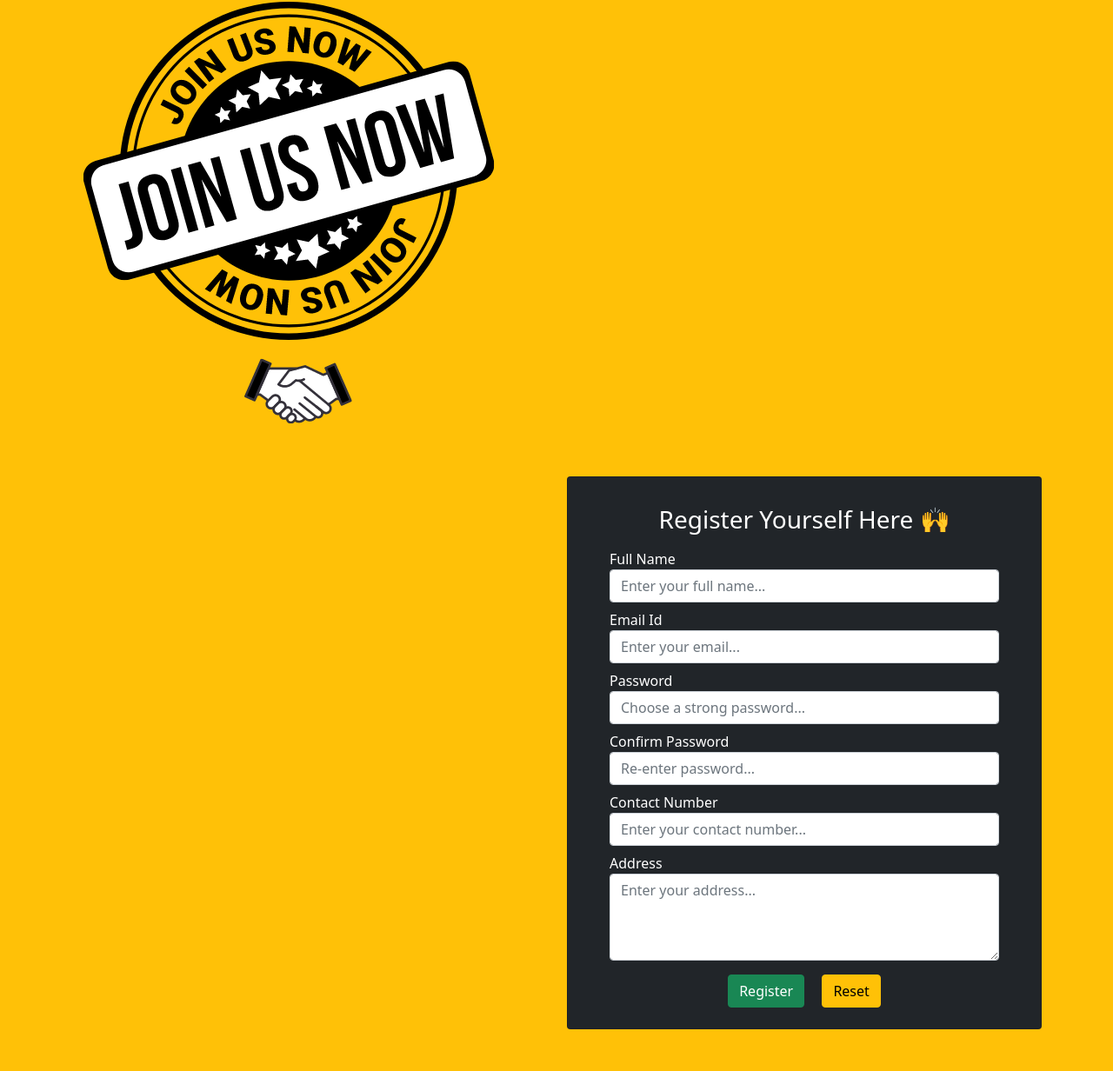
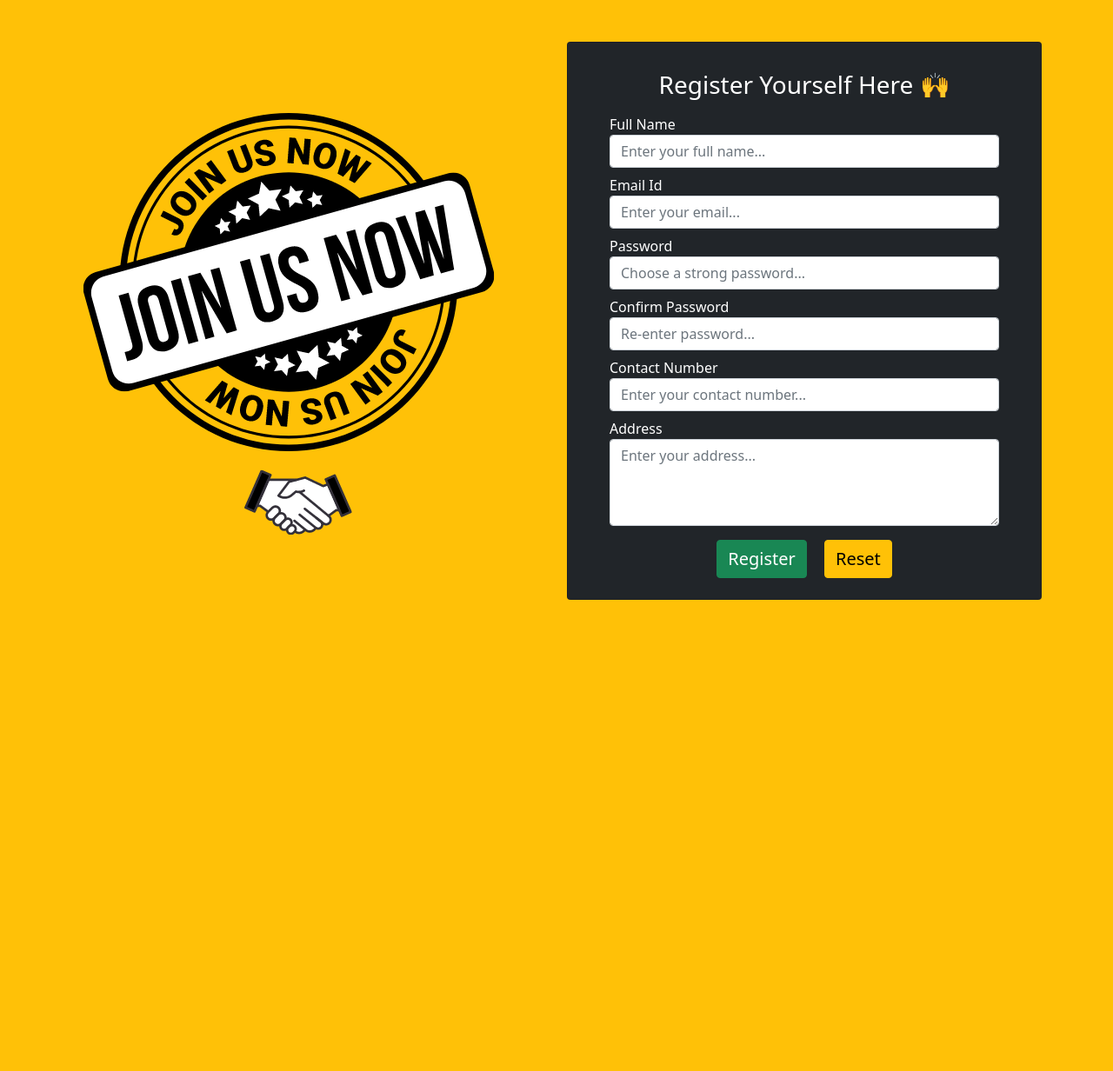
Before and after one commit to Fanatic-Coders/UnTuned, a Flask app: page /login in a window 1280 px wide. Shown: the part 71-1303 px from the top of the page at 87% size. After the commit the page ends 761 px from the top, so only its background shows below. Run offline with Flask 2, Linux system fonts and the light colour scheme.

Commit message:
fixed registration form

```diff
--- a/templates/register.html
+++ b/templates/register.html
@@ -3,12 +3,13 @@
 {% block body %}
 <div class="bg-warning">
     <div class="container">
-        <div class="col-md-6">
-            <img src="{{ url_for('static' , filename='images/reg-logo.png')}}" alt="Registration Logo"
-                style=" height:auto ; width:auto ; padding:0 ; margin: 0;">
-        </div>
-        <div class="row py-5">
-            <div class="col-md-6 offset-md-6">
+        <div class="row">
+            <div class="col-md-6">
+                <img src="{{ url_for('static' , filename='images/reg-logo.png')}}" alt="Registration Logo"
+                    style=" height:auto ; width:auto ; padding-top:8rem ; margin: 0rem;">
+            </div>
+            <div class="col-md-6 my-5">
+                <!-- <div class="col-md-6 offset-md-6"> (ANKIT)-->
                 <div class="card bg-dark text-white">
                     <div class="card-body px-5">
 
@@ -54,8 +55,8 @@
                             </div>
 
                             <div class="container text-center py-2">
-                                <button type="submit" class="btn btn-success mx-2">Register</button>
-                                <button type="reset" class="btn btn-warning mx-2">Reset</button>
+                                <button type="submit" class="btn btn-success mx-2 fs-5">Register</button>
+                                <button type="reset" class="btn btn-warning mx-2 fs-5">Reset</button>
                             </div>
                         </form>
                     </div>
@@ -63,4 +64,5 @@
             </div>
         </div>
     </div>
-    {% endblock body %}
+</div>
+{% endblock body %}
```
